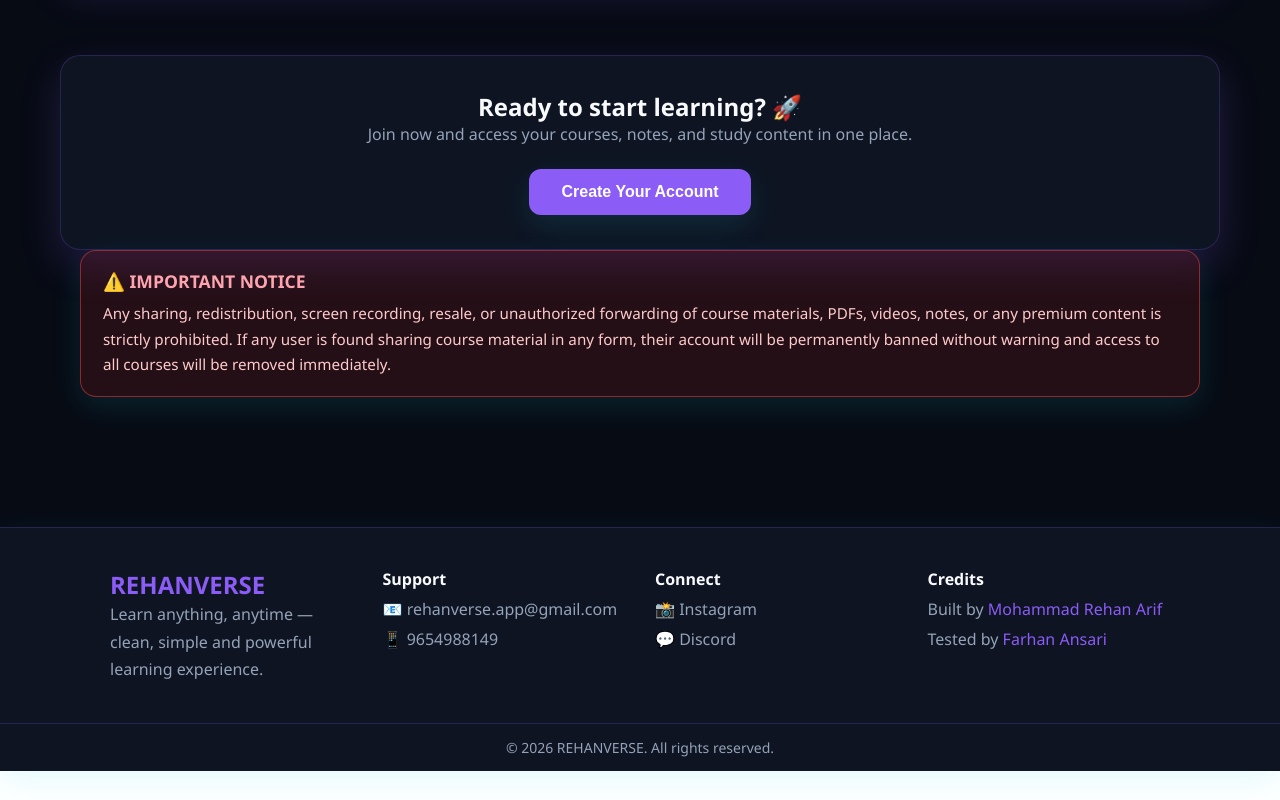
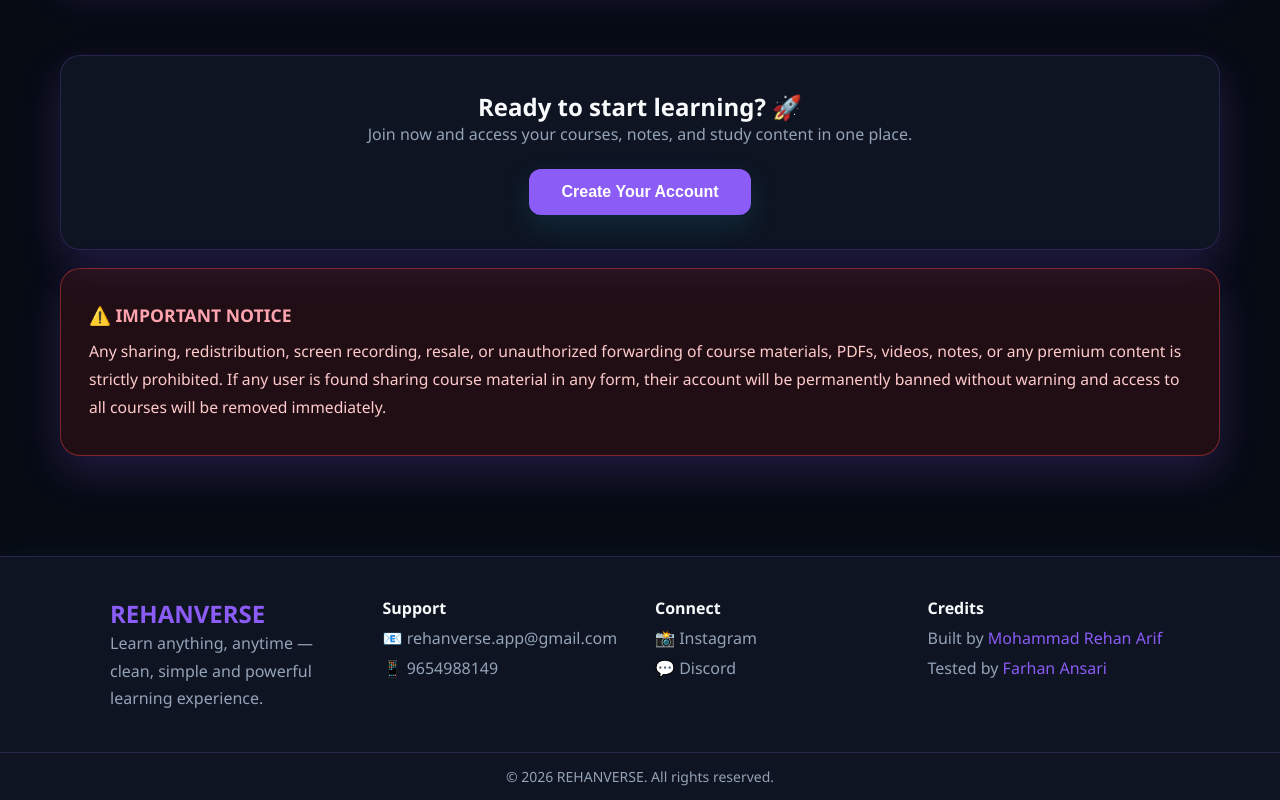
Before and after one commit to fr-rehanarif/rehanverse-frontend, a React (Create React App) app: page / in a window 1280 px wide. Shown: the part 993-1793 px from the top of the page. Before the commit the page ends 1764 px from the top, so only its background shows below. Built offline with nearby package versions, Linux system fonts and the light colour scheme.

Commit message:
NOTICE SCREEN 2

```diff
--- a/src/pages/Home.js
+++ b/src/pages/Home.js
@@ -160,7 +160,7 @@
         </Reveal>
       </section>
 
-      {/* CTA */}
+      {/* CTA + NOTICE */}
       <section style={styles.section}>
         <Reveal>
           <div
@@ -192,32 +192,24 @@
               </motion.button>
             </Link>
           </div>
-        {/* 🚨 STRICT NOTICE */}
+        </Reveal>
+
+        <Reveal delay={0.08}>
           <div
             style={{
-    maxWidth: '1200px',
-    margin: '0 auto',
-    padding: '0 20px',
-  }}
->
-  <div
-    style={{
-      background: theme.isDark
-        ? 'rgba(127, 29, 29, 0.25)'
-        : '#fef2f2',
+              ...styles.bigCard,
+              background: theme.isDark ? 'rgba(127, 29, 29, 0.22)' : '#fef2f2',
               border: `1px solid ${
-        theme.isDark ? 'rgba(239, 68, 68, 0.5)' : '#fca5a5'
+                theme.isDark ? 'rgba(239, 68, 68, 0.45)' : '#fca5a5'
               }`,
               color: theme.isDark ? '#fecaca' : '#991b1b',
-      padding: '18px 22px',
-      borderRadius: '16px',
-      boxShadow: theme.shadow,
-      marginBottom: '30px',
+              boxShadow: theme.shadowHover,
+              marginTop: '18px',
             }}
           >
             <h3
               style={{
-        margin: '0 0 8px 0',
+                margin: '0 0 10px 0',
                 fontSize: '1.1rem',
                 fontWeight: '800',
                 color: theme.isDark ? '#fda4af' : '#b91c1c',
@@ -229,8 +221,8 @@
             <p
               style={{
                 margin: 0,
-        lineHeight: '1.7',
-        fontSize: '0.95rem',
+                lineHeight: '1.8',
+                fontSize: '0.98rem',
               }}
             >
               Any sharing, redistribution, screen recording, resale, or unauthorized
@@ -239,7 +231,6 @@
               material in any form, their account will be permanently banned without
               warning and access to all courses will be removed immediately.
             </p>
-  </div>
           </div>
         </Reveal>
       </section>
```
Lines whose indentation alone changed are shown as unchanged.
